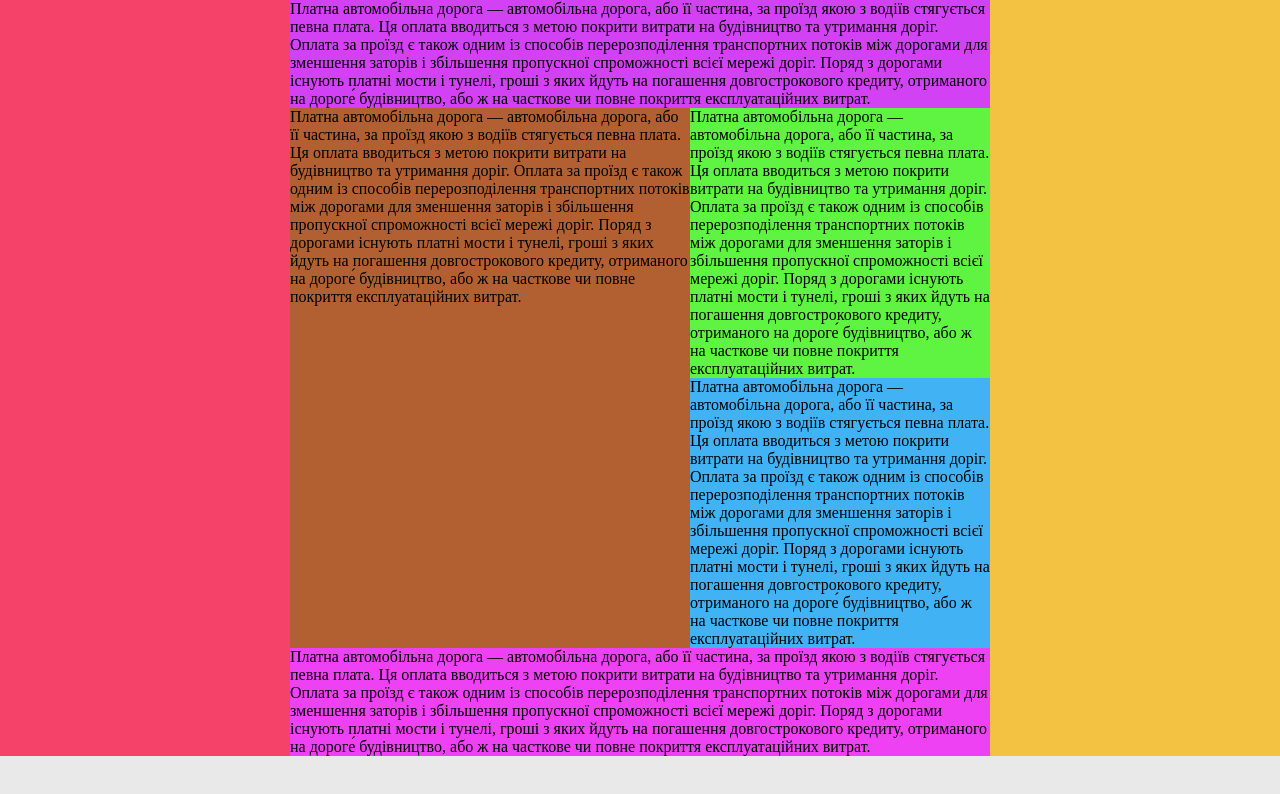
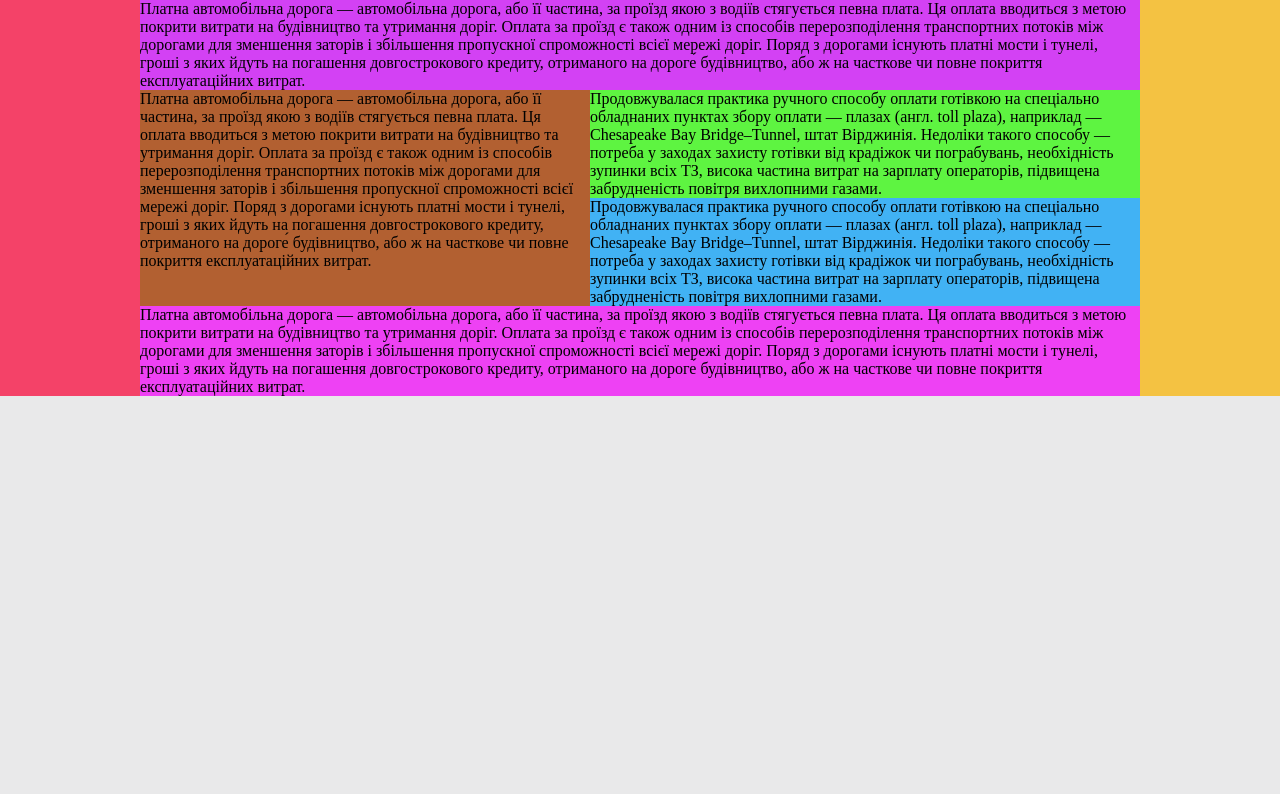
Before and after one commit to AndrewMar007/AndrewMarenich, a plain HTML site: page index.html in a window 1280 px wide. Drawn offline with Linux system fonts and the light colour scheme.

Commit message:
Add files via upload

```diff
--- a/index.html
+++ b/index.html
@@ -14,8 +14,8 @@
          <div class="one">
          <div class="two"><p> Платна автомобільна дорога — автомобільна дорога, або її частина, за проїзд якою з водіїв стягується певна плата. Ця оплата вводиться з метою покрити витрати на будівництво та утримання доріг. Оплата за проїзд є також одним із способів перерозподілення транспортних потоків між дорогами для зменшення заторів і збільшення пропускної спроможності всієї мережі доріг. Поряд з дорогами існують платні мости і тунелі, гроші з яких йдуть на погашення довгострокового кредиту, отриманого на дороге́ будівництво, або ж на часткове чи повне покриття експлуатаційних витрат.</p> </div>
          <div class="three">
-         <div class="four"> <p> Платна автомобільна дорога — автомобільна дорога, або її частина, за проїзд якою з водіїв стягується певна плата. Ця оплата вводиться з метою покрити витрати на будівництво та утримання доріг. Оплата за проїзд є також одним із способів перерозподілення транспортних потоків між дорогами для зменшення заторів і збільшення пропускної спроможності всієї мережі доріг. Поряд з дорогами існують платні мости і тунелі, гроші з яких йдуть на погашення довгострокового кредиту, отриманого на дороге́ будівництво, або ж на часткове чи повне покриття експлуатаційних витрат.</p> </div>
-         <div class="five"><p> Платна автомобільна дорога — автомобільна дорога, або її частина, за проїзд якою з водіїв стягується певна плата. Ця оплата вводиться з метою покрити витрати на будівництво та утримання доріг. Оплата за проїзд є також одним із способів перерозподілення транспортних потоків між дорогами для зменшення заторів і збільшення пропускної спроможності всієї мережі доріг. Поряд з дорогами існують платні мости і тунелі, гроші з яких йдуть на погашення довгострокового кредиту, отриманого на дороге́ будівництво, або ж на часткове чи повне покриття експлуатаційних витрат.</p> </div>
+         <div class="four"> <p> Продовжувалася практика ручного способу оплати готівкою на спеціально обладнаних пунктах збору оплати — плазах (англ. toll plaza), наприклад — Chesapeake Bay Bridge–Tunnel, штат Вірджинія. Недоліки такого способу — потреба у заходах захисту готівки від крадіжок чи пограбувань, необхідність зупинки всіх ТЗ, висока частина витрат на зарплату операторів, підвищена забрудненість повітря вихлопними газами. </p> </div>
+         <div class="five"><p> Продовжувалася практика ручного способу оплати готівкою на спеціально обладнаних пунктах збору оплати — плазах (англ. toll plaza), наприклад — Chesapeake Bay Bridge–Tunnel, штат Вірджинія. Недоліки такого способу — потреба у заходах захисту готівки від крадіжок чи пограбувань, необхідність зупинки всіх ТЗ, висока частина витрат на зарплату операторів, підвищена забрудненість повітря вихлопними газами.</p> </div>
          </div>
          </div>
 
--- a/style.css
+++ b/style.css
@@ -34,12 +34,12 @@ p {
  flex-direction: row;
  flex-wrap: nowrap;
  justify-content: space-around;
- width: 700px;
+ width: 1000px;
 }
 
 .two {
     background: #b26031;
-    width: 700px;
+    width: 1000px;
 }
 
 .three {
@@ -47,22 +47,22 @@ p {
 
 .four{
     background: #5ef441;
-    width: 300px;
+    width: 550px;
 }
 
 .five{
     background: #41b2f4;
-    width: 300px;
+    width: 550px;
 }
 
 .six {
 background: #d341f4;
-    width: 700px;
+    width: 1000px;
 }
 
 .seven {
     background: #ee41f4;
-    width: 700px;
+    width: 1000px;
 }
 
 @media screen and (max-width: 700px) {
```
